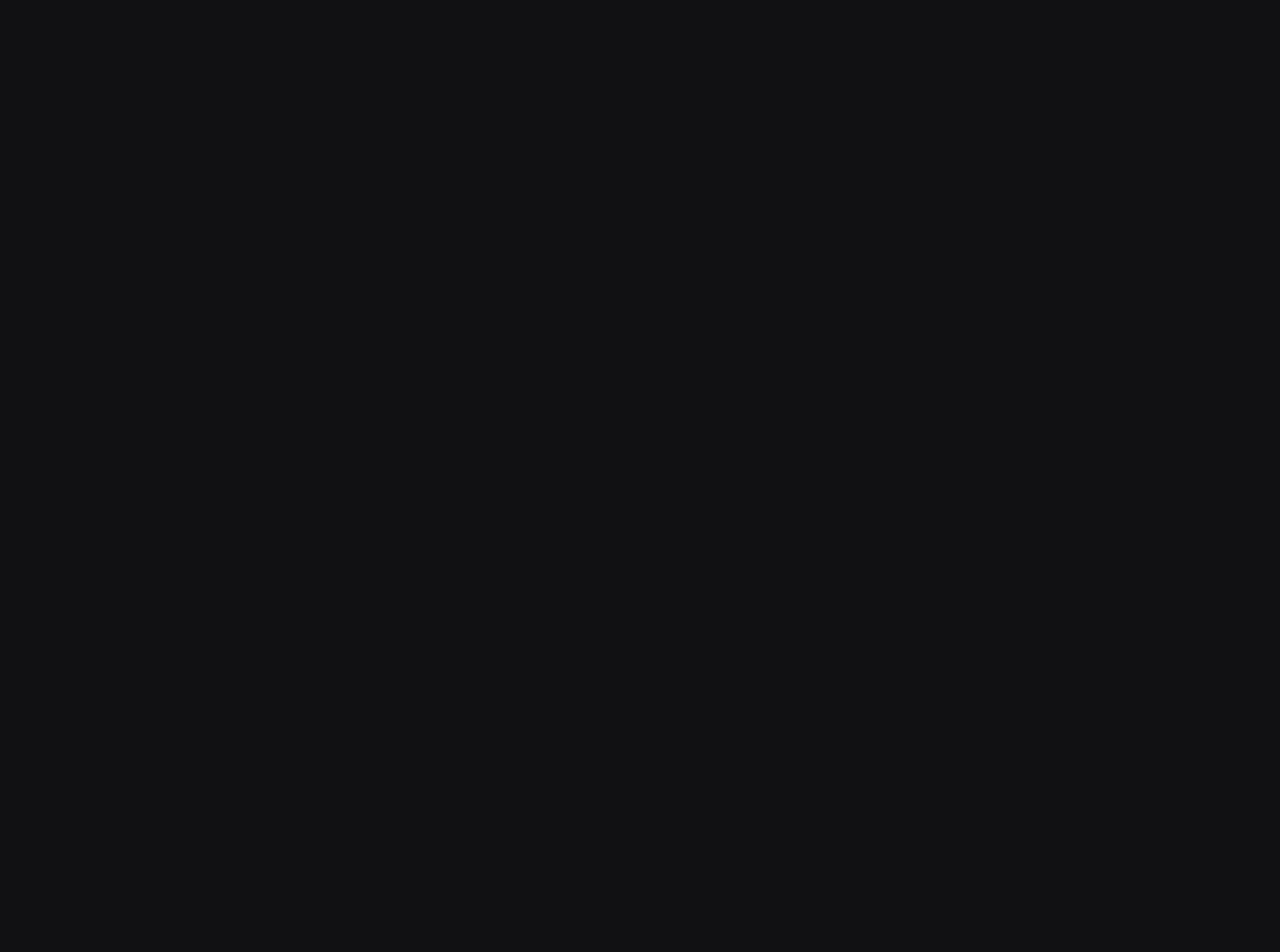
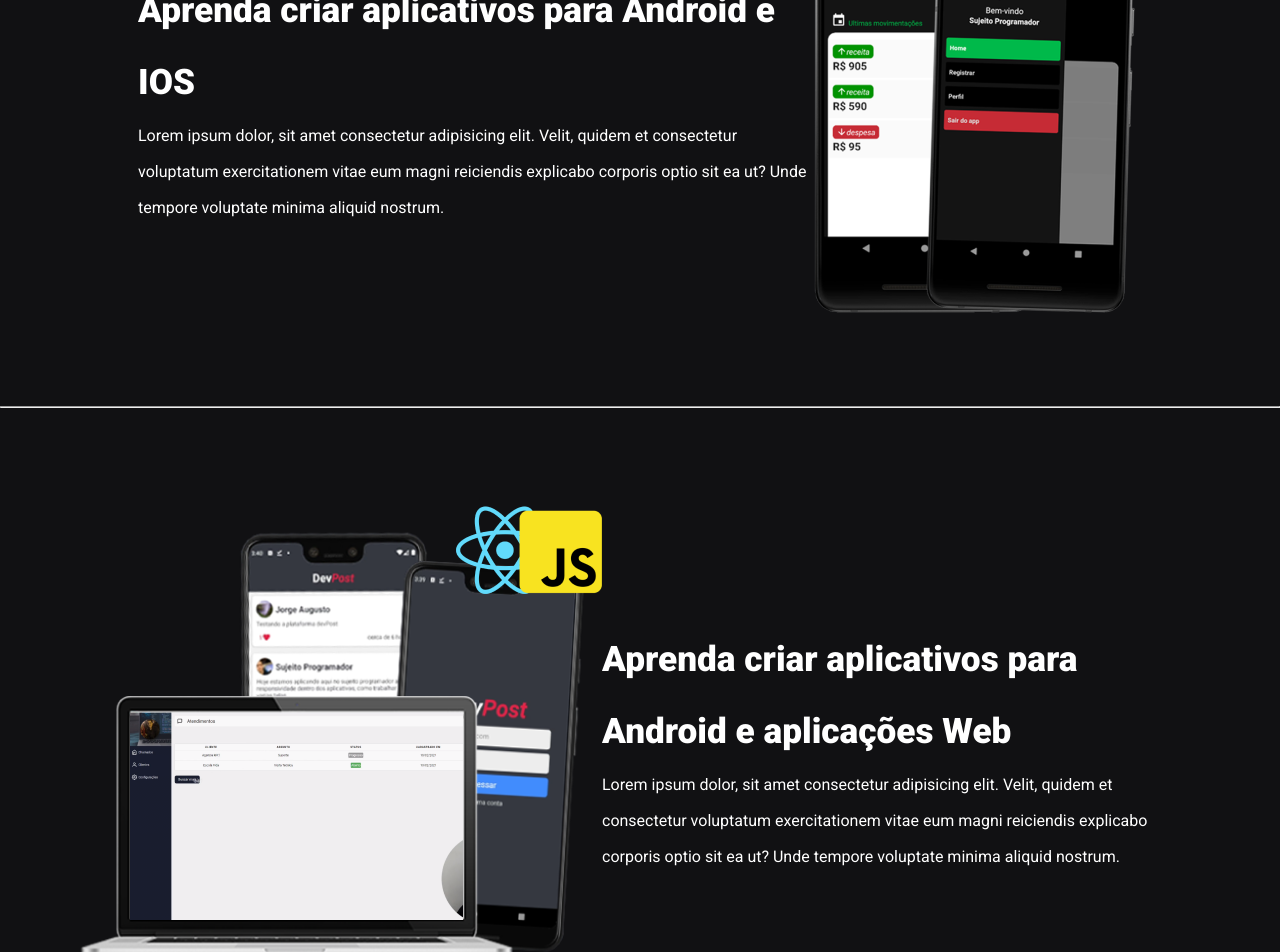
Before and after one commit to DigitalHDR/projeto-do-curso, a Next.js app: page / in a window 1280 px wide. Shown: the part 1060-2012 px from the top of the page. Before the commit the page ends 816 px from the top, so only its background shows below. Built offline with nearby package versions, Linux system fonts and the light colour scheme.

Commit message:
Criando pagina home pt2

```diff
--- a/src/pages/index.tsx
+++ b/src/pages/index.tsx
@@ -27,6 +27,43 @@ export default function Home() {
             alt="Conteúdos sujeito programador"
           />
         </div>
+
+        <hr className={styles.divisor} />
+
+        <div className={styles.sectionContent}>
+          <section>
+            <h2>Aprenda criar aplicativos para Android e IOS</h2>
+            <span>
+              Lorem ipsum dolor, sit amet consectetur adipisicing elit. Velit,
+              quidem et consectetur voluptatum exercitationem vitae eum magni
+              reiciendis explicabo corporis optio sit ea ut? Unde tempore
+              voluptate minima aliquid nostrum.
+            </span>
+          </section>
+
+          <img
+            src="/images/financasApp.png"
+            alt="Conteúdos desenvolvidos de apps"
+          />
+        </div>
+
+        <hr className={styles.divisor} />
+
+        <div className={styles.sectionContent}>
+          <img
+            src="/images/webDev.png"
+            alt="Conteúdos desenvolvidos de apps"
+          />
+          <section>
+            <h2>Aprenda criar aplicativos para Android e aplicações Web</h2>
+            <span>
+              Lorem ipsum dolor, sit amet consectetur adipisicing elit. Velit,
+              quidem et consectetur voluptatum exercitationem vitae eum magni
+              reiciendis explicabo corporis optio sit ea ut? Unde tempore
+              voluptate minima aliquid nostrum.
+            </span>
+          </section>
+        </div>
       </main>
     </>
   )
--- a/src/styles/home.module.scss
+++ b/src/styles/home.module.scss
@@ -48,3 +48,42 @@
       font-weight: bold;
     }
   }
+
+  .divisor{
+    width: 100%;
+    bottom: 0;
+    height: 1px;
+    border-color: var(--gray-200)
+  }
+
+
+  .sectionContent{
+    margin: 5.5rem auto;
+    max-width: 1120px;
+    display: flex;
+    align-items: center;
+    justify-content: center;
+
+    section{
+      max-width: 670px;
+    }
+
+
+    img{
+      max-width: 550px;
+    }
+
+    h2{
+      font-size: 2.2rem;
+      line-height: 4.5rem;
+      font-weight: 900;
+      margin-top: 2.2rem;
+      color: var(--white);
+    }
+
+    span{
+      font-size: 1rem;
+      line-height: 2.25rem;
+      color: var(--white);
+    }
+  }
```
